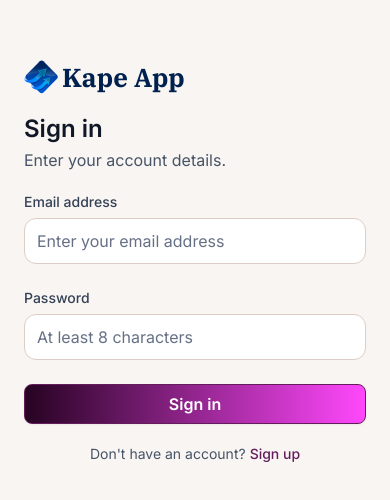
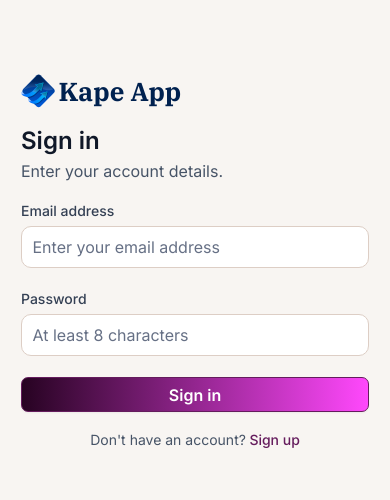
Before and after one commit to thapelobaps/banking, a Next.js app: page /sign-in in a window 390 px wide. Shown: the part 160-660 px from the top of the page. Built offline with nearby package versions, Linux system fonts and the light colour scheme.

Commit message:
Make Kape layout compact at 100 percent zoom

```diff
--- a/app/kape-theme.css
+++ b/app/kape-theme.css
@@ -11,7 +11,7 @@
 html {
   width: 100%;
   max-width: 100%;
-  font-size: 16px;
+  font-size: 13px;
   -webkit-text-size-adjust: 100%;
   text-size-adjust: 100%;
 }
@@ -48,9 +48,9 @@
   max-width: 100%;
   min-width: 0;
   min-height: 100%;
-  padding: clamp(20px, 2vw, 28px);
+  padding: clamp(14px, 1.4vw, 20px);
   background: var(--kape-bg);
-  gap: clamp(20px, 2vw, 28px);
+  gap: clamp(14px, 1.4vw, 20px);
 }
 
 .my-banks,
@@ -63,17 +63,17 @@
 }
 
 .right-sidebar {
-  width: clamp(300px, 21vw, 336px) !important;
-  min-width: 300px;
-  max-width: 336px;
+  width: clamp(250px, 18vw, 286px) !important;
+  min-width: 250px;
+  max-width: 286px;
   border-left: 1px solid var(--kape-border) !important;
 }
 
 .sidebar {
-  width: clamp(220px, 16vw, 248px) !important;
-  min-width: 220px;
-  max-width: 248px;
-  padding: 22px 14px 18px !important;
+  width: clamp(185px, 13vw, 210px) !important;
+  min-width: 185px;
+  max-width: 210px;
+  padding: 16px 10px 14px !important;
   border-right: 1px solid var(--kape-border) !important;
   background: var(--kape-surface) !important;
 }
@@ -82,51 +82,56 @@
   display: flex;
   align-items: center;
   justify-content: flex-start !important;
-  gap: 11px;
-  min-height: 44px;
-  padding: 10px 12px !important;
-  border-radius: 12px;
+  gap: 9px;
+  min-height: 38px;
+  padding: 8px 10px !important;
+  border-radius: 10px;
+}
+
+.sidebar-link img {
+  width: 18px !important;
+  height: 18px !important;
 }
 
 .sidebar-label {
   display: inline !important;
   color: inherit !important;
-  font-size: 14px !important;
+  font-size: 13px !important;
   font-weight: 600 !important;
 }
 
 .header-box {
-  gap: 6px !important;
+  gap: 4px !important;
   min-width: 0;
 }
 
 .header-box-title {
   color: var(--kape-text) !important;
-  font-size: clamp(26px, 2.4vw, 36px) !important;
-  line-height: 1.1 !important;
-  letter-spacing: -0.03em;
+  font-size: clamp(22px, 2vw, 30px) !important;
+  line-height: 1.08 !important;
+  letter-spacing: -0.025em;
   font-weight: 700 !important;
 }
 
 .header-box-subtext {
-  max-width: 680px;
+  max-width: 620px;
   color: var(--kape-muted) !important;
-  font-size: 14px !important;
-  line-height: 1.55 !important;
+  font-size: 13px !important;
+  line-height: 1.45 !important;
 }
 
 .input-class {
-  min-height: 46px;
+  min-height: 40px;
   min-width: 0;
-  font-size: 16px !important;
-  border-radius: 12px !important;
+  font-size: 14px !important;
+  border-radius: 10px !important;
   border-color: #ddcec5 !important;
   background: #fff !important;
 }
 
 .root-layout {
-  height: 68px !important;
-  min-height: 68px;
+  height: 58px !important;
+  min-height: 58px;
   border-bottom: 1px solid var(--kape-border);
   background: #fff;
   box-shadow: none !important;
@@ -134,20 +139,21 @@
 
 .bank-card,
 .total-balance,
-.rounded-\[24px\] {
+.rounded-\[24px\],
+.rounded-3xl {
   max-width: 100%;
 }
 
-@media (max-width: 1499px) {
+@media (max-width: 1599px) {
   .sidebar {
-    width: 82px !important;
-    min-width: 82px;
-    padding-inline: 12px !important;
+    width: 66px !important;
+    min-width: 66px;
+    padding-inline: 9px !important;
   }
 
   .sidebar-link {
     justify-content: center !important;
-    padding-inline: 10px !important;
+    padding-inline: 8px !important;
   }
 
   .sidebar-label {
@@ -155,43 +161,56 @@
   }
 }
 
-@media (max-width: 1399px) {
+@media (max-width: 1499px) {
   .right-sidebar {
     display: none !important;
   }
 }
 
 @media (max-width: 1023px) {
+  html {
+    font-size: 14px;
+  }
+
   .home-content,
   .my-banks,
   .transactions,
   .payment-transfer {
-    padding: 22px;
+    padding: 16px;
   }
 }
 
 @media (max-width: 767px) {
+  html {
+    font-size: 14px;
+  }
+
   .home-content,
   .my-banks,
   .transactions,
   .payment-transfer {
-    min-height: calc(100dvh - 68px);
-    padding: 18px 14px 30px;
-    gap: 20px;
+    min-height: calc(100dvh - 58px);
+    padding: 14px 12px 24px;
+    gap: 15px;
   }
 
   .header-box-title {
-    font-size: clamp(24px, 8vw, 30px) !important;
+    font-size: clamp(21px, 6.5vw, 26px) !important;
   }
 
   .header-box-subtext {
-    font-size: 14px !important;
+    font-size: 13px !important;
   }
 
   .root-layout {
-    height: 68px !important;
-    min-height: 68px;
-    padding-inline: 16px !important;
+    height: 58px !important;
+    min-height: 58px;
+    padding-inline: 14px !important;
+  }
+
+  .input-class {
+    min-height: 42px;
+    font-size: 16px !important;
   }
 }
 
@@ -200,6 +219,6 @@
   .my-banks,
   .transactions,
   .payment-transfer {
-    padding-inline: 12px;
+    padding-inline: 10px;
   }
 }
```
